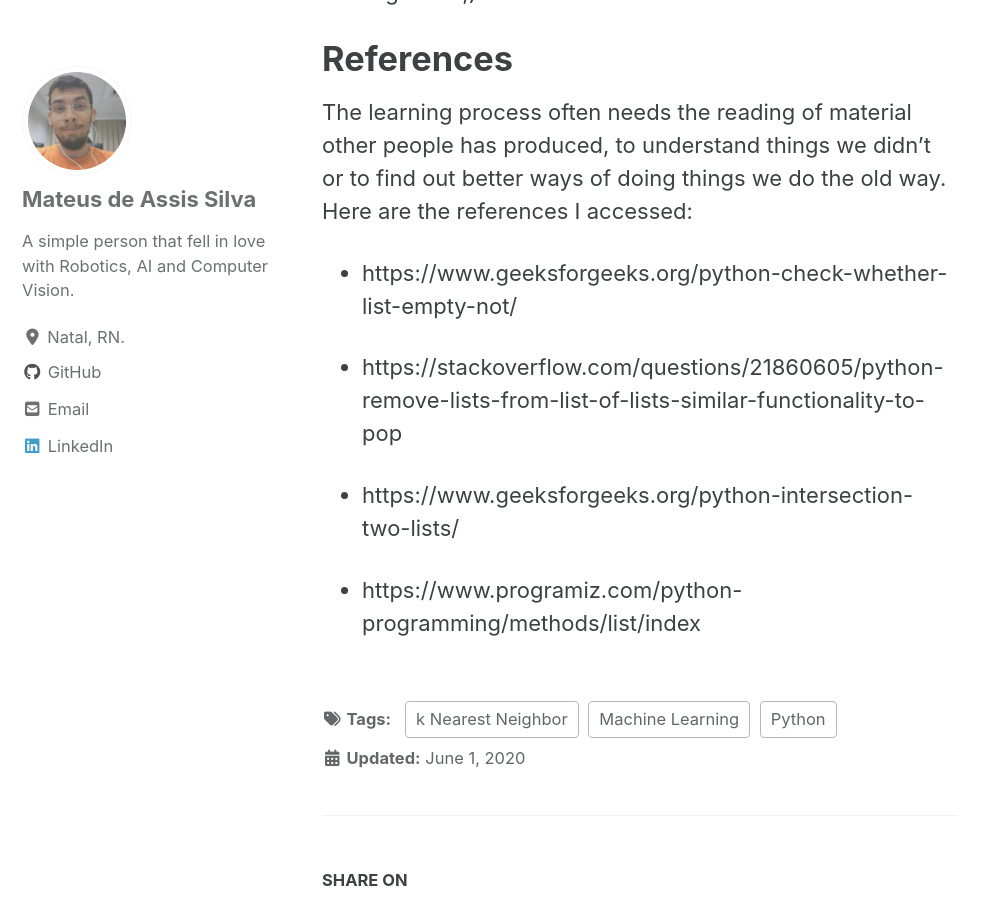
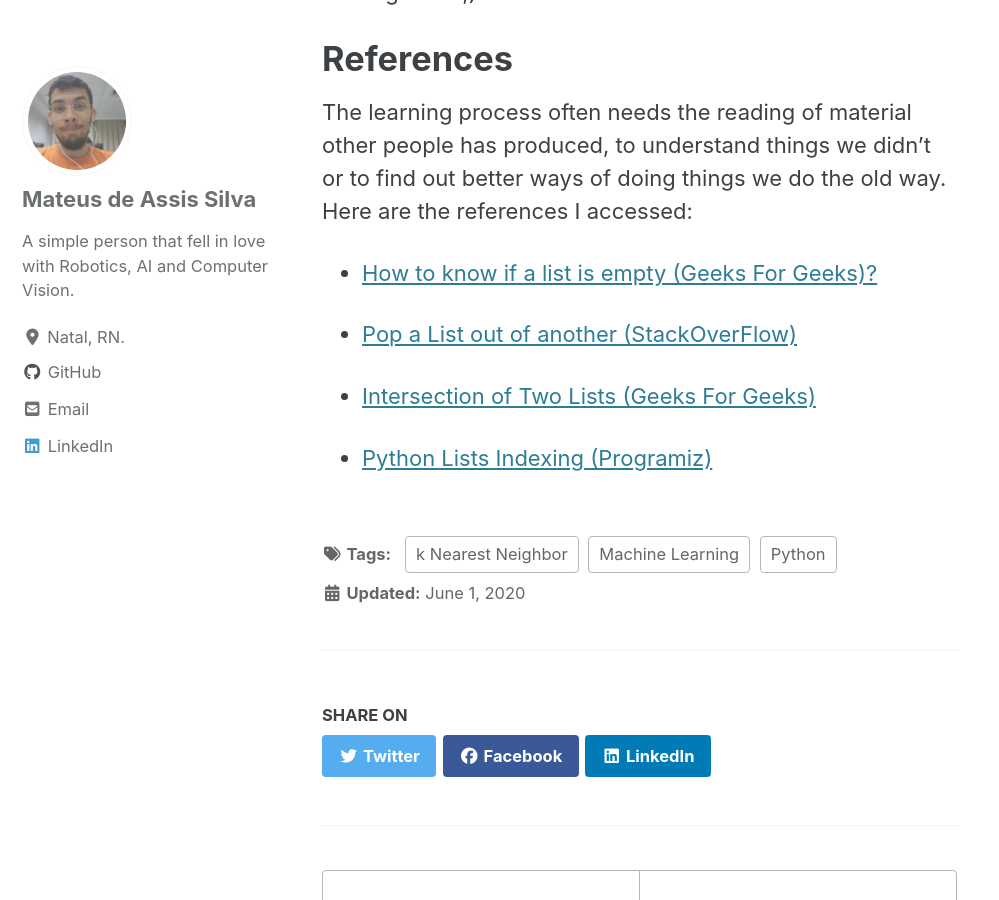
Before and after one commit to mtxslv/mtxslv.github.io, a Jekyll site: the page built from _posts/2020-06-01-collab_filter.md, in a window 1280 px wide and 900 px high, scrolled down 7512 px. Shown: the whole window, without its empty margins (0-999 px from the left). Built offline with Jekyll 4.4.1, drawn with Linux system fonts in a browser that asks for light colours; cached includes are drawn as plain includes; nearby versions of some CDN libraries; formulas are drawn with MathJax 3.

Commit message:
references

```diff
--- a/_posts/2020-06-01-collab_filter.md
+++ b/_posts/2020-06-01-collab_filter.md
@@ -180,10 +180,10 @@ coming soon ;)
 
 The learning process often needs the reading of material other people has produced, to understand things we didn't or to find out better ways of doing things we do the old way. Here are the references I accessed:
 
-* https://www.geeksforgeeks.org/python-check-whether-list-empty-not/
+* [How to know if a list is empty (Geeks For Geeks)?](https://www.geeksforgeeks.org/python-check-whether-list-empty-not/)
 
-* https://stackoverflow.com/questions/21860605/python-remove-lists-from-list-of-lists-similar-functionality-to-pop
+* [Pop a List out of another (StackOverFlow)](https://stackoverflow.com/questions/21860605/python-remove-lists-from-list-of-lists-similar-functionality-to-pop)
 
-* https://www.geeksforgeeks.org/python-intersection-two-lists/
+* [Intersection of Two Lists (Geeks For Geeks)](https://www.geeksforgeeks.org/python-intersection-two-lists/)
 
-* https://www.programiz.com/python-programming/methods/list/index
+* [Python Lists Indexing (Programiz)](https://www.programiz.com/python-programming/methods/list/index)
```
